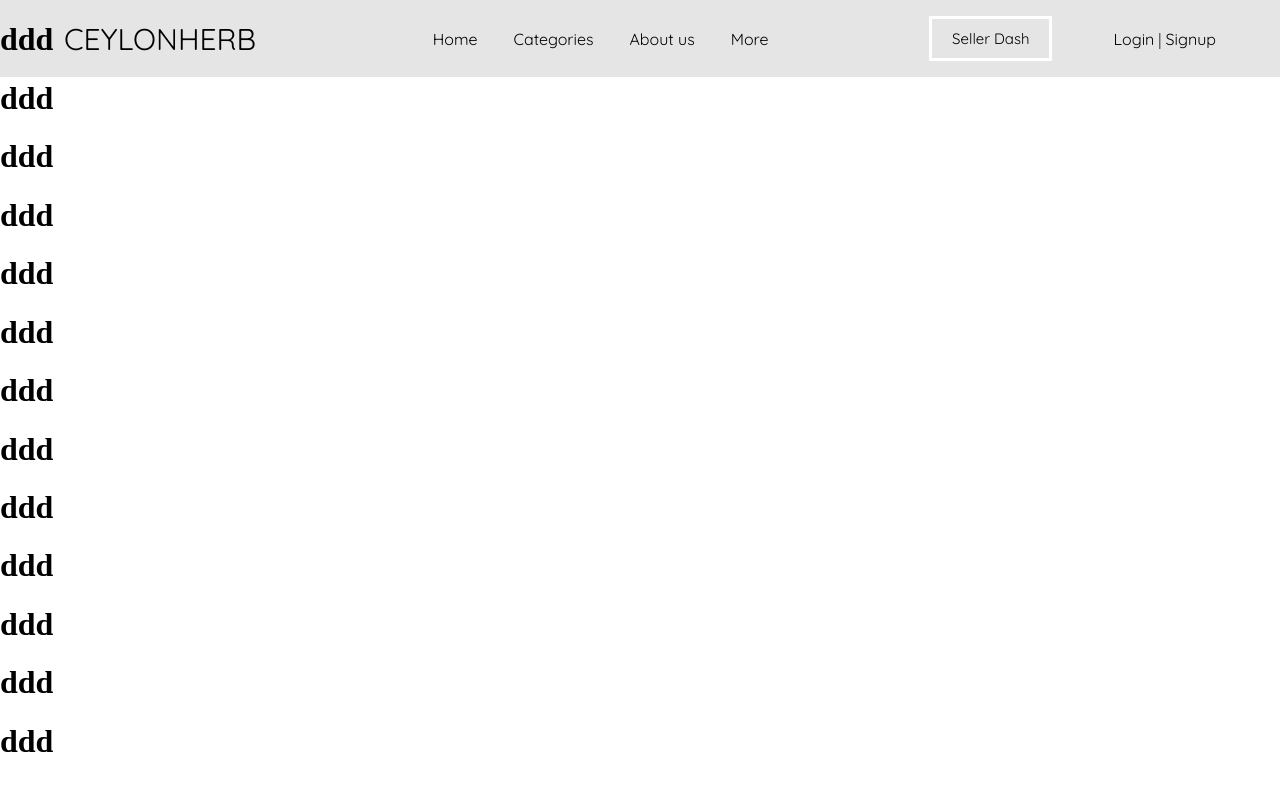
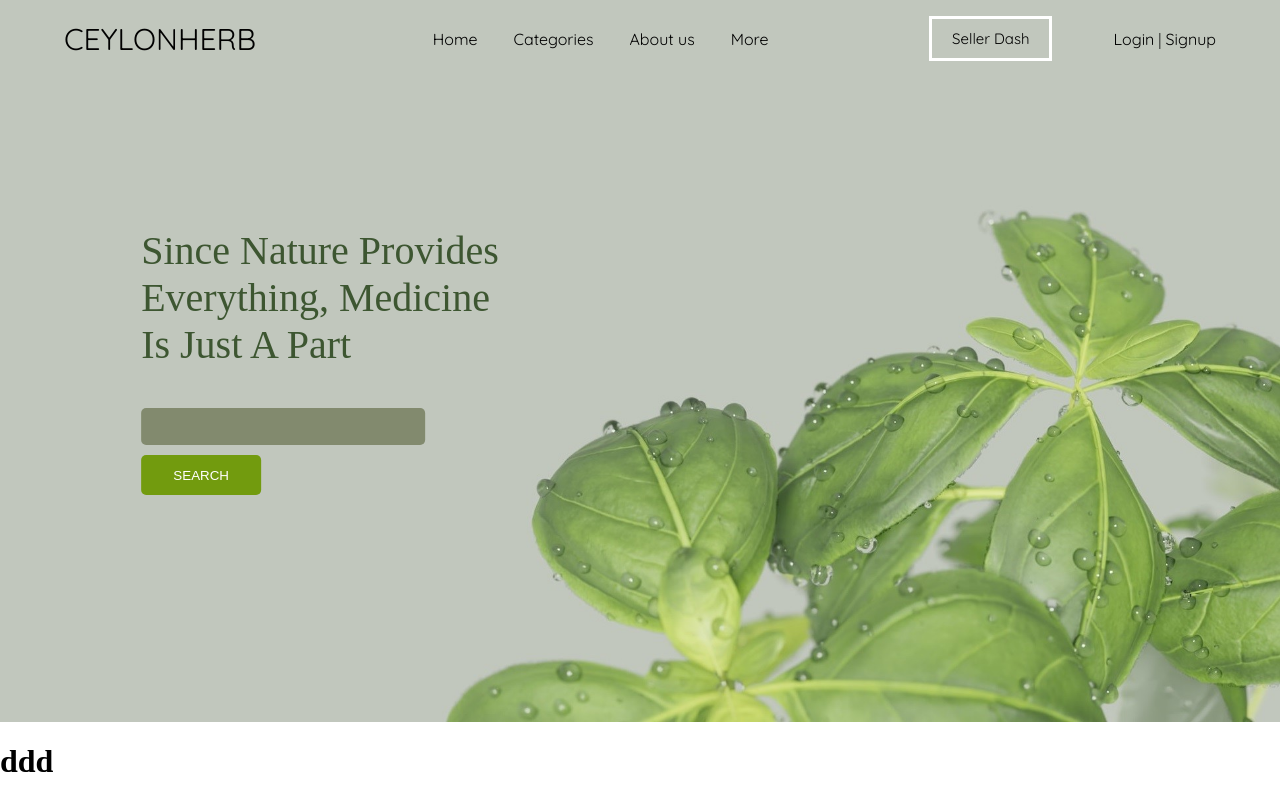
Before and after one commit to Y3S2-Project-Group-0001/Ayurvedic-Store, a React (Create React App) app: page / in a window 1280 px wide. Shown: the top 786 px of the page. Built offline with nearby package versions, Linux system fonts and the light colour scheme; no server answers; a web font is replaced by a local one.

Commit message:
Home Page Banner made

```diff
--- a/src/components/Header.jsx
+++ b/src/components/Header.jsx
@@ -6,6 +6,7 @@ const MainContainer = styled.div`
   position: fixed;
   top: 0%;
   width: 100%;
+  z-index: 100;
 `
 
 const Container = styled.div`
@@ -87,7 +88,7 @@ export default function Header(props) {
   useEffect(() => {
     if (props.type == 'home' && scrolled) {
       setTextColor('black')
-      setBgColor('rgba(0, 0, 0, 0.1)')
+      setBgColor('rgba(0, 0, 0, 0)')
     } else {
       setTextColor('white')
       setBgColor('rgba(61, 86, 49, 1)')
--- /dev/null
+++ b/src/pages/Home/Banner.jsx
@@ -0,0 +1,98 @@
+import React from 'react'
+import styled from 'styled-components'
+import { useState } from 'react'
+
+const Container = styled.div`
+  background-color: gray;
+  width: 100%;
+  height: 722px;
+  background-position: center;
+  background-repeat: no-repeat;
+  background-size: cover;
+  position: relative;
+  img {
+    object-fit: cover;
+    object-position: right top;
+    width: 100%;
+    height: 100%;
+  }
+`
+
+const HeroContent = styled.div`
+  display: flex;
+  flex-direction: column;
+  position: absolute;
+  top: 50%;
+  left: 25%;
+  transform: translate(-50%, -50%);
+`
+
+const HeroText = styled.div`
+  font-size: 40px;
+  text-align: start;
+  color: rgba(61, 86, 49, 1);
+`
+
+const Button = styled.button`
+  margin-top: 10px;
+  width: 120px;
+  height: 40px;
+  background: #729b0e;
+  color: white;
+  border: none;
+  cursor: pointer;
+  border-radius: 5px;
+
+  &:hover {
+    background: #5b6a36;
+  }
+  &:active {
+    background: #49552c;
+  }
+`
+
+const SearchBar = styled.input`
+  margin-top: 40px;
+  background: #828a6e;
+  width: 280px;
+  height: 35px;
+  border-style: none;
+  color: white;
+  outline: none;
+  border-radius: 5px;
+
+  &:focus {
+    background: #434839;
+  }
+`
+
+export default function Banner() {
+  const [searchResult, setSearchResult] = useState(null)
+
+  function SearchPressed() {
+    console.log('Searched. Sending to other pages... ' + searchResult)
+  }
+
+  return (
+    <>
+      <Container>
+        <img src="images/homeBanner.jpg" alt="Home_Page_Image" />
+        <HeroContent>
+          <HeroText>
+            Since Nature Provides <br />
+            Everything, Medicine <br />
+            Is Just A Part
+          </HeroText>
+
+          <SearchBar
+            onChange={e => {
+              setSearchResult(e.target.value)
+            }}
+          />
+
+          <Button onClick={() => SearchPressed()}>SEARCH</Button>
+        </HeroContent>
+      </Container>
+    </>
+  )
+}
--- a/src/pages/Home/Home.jsx
+++ b/src/pages/Home/Home.jsx
@@ -12,7 +12,7 @@ export default function Home() {
     <>
       <Test></Test>
       <Header type="home" />
-
+      <Banner />
       <h1>ddd</h1>
       <h1>ddd</h1>
       <h1>ddd</h1>
```
